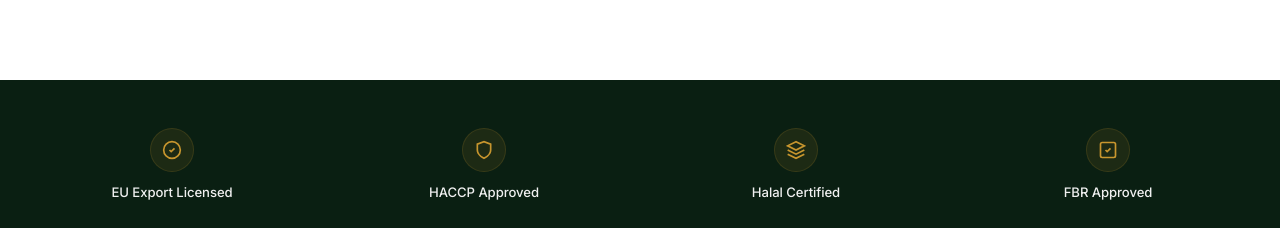
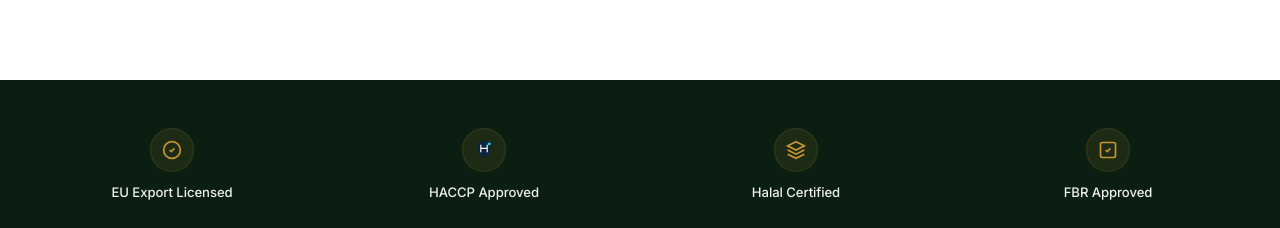
Before and after one commit to shahidenterprises/shahid-enterprises-2.0, a Next.js app: page / in a window 1280 px wide. Shown: the part 2480-2708 px from the top of the page. Built offline with nearby package versions, Linux system fonts and the light colour scheme; no server answers; a web font is replaced by a local one.

Commit message:
feat: integrate custom HACCP shield icon into certifications banners

```diff
--- a/src/app/page.tsx
+++ b/src/app/page.tsx
@@ -233,8 +233,11 @@
             </div>
             <div className={styles.certStripItem}>
               <div className={styles.certStripIcon}>
-                <svg width="20" height="20" viewBox="0 0 24 24" fill="none" stroke="currentColor" strokeWidth="2">
-                  <path d="M12 22s8-4 8-10V5l-8-3-8 3v7c0 6 8 10 8 10z"/>
+                <svg width="24" height="24" viewBox="0 0 300 300" fill="none" xmlns="http://www.w3.org/2000/svg">
+                  <path d="M70 60 L150 30 L230 60 V160 C230 210 150 250 150 250 C150 250 70 210 70 160 V60Z" fill="#0A2540"/>
+                  <path d="M110 90 V170 M190 90 V170 M110 130 H190" stroke="#FFFFFF" strokeWidth="14" strokeLinecap="square" />
+                  <circle cx="215" cy="75" r="18" fill="#00D4FF"/>
+                  <path d="M207 75 L212 80 L223 69" stroke="white" strokeWidth="4" strokeLinecap="round" strokeLinejoin="round" fill="none"/>
                 </svg>
               </div>
               <span>HACCP Approved</span>
```
Also changed, not shown: src/app/certifications/page.tsx (+5 -2 lines).
